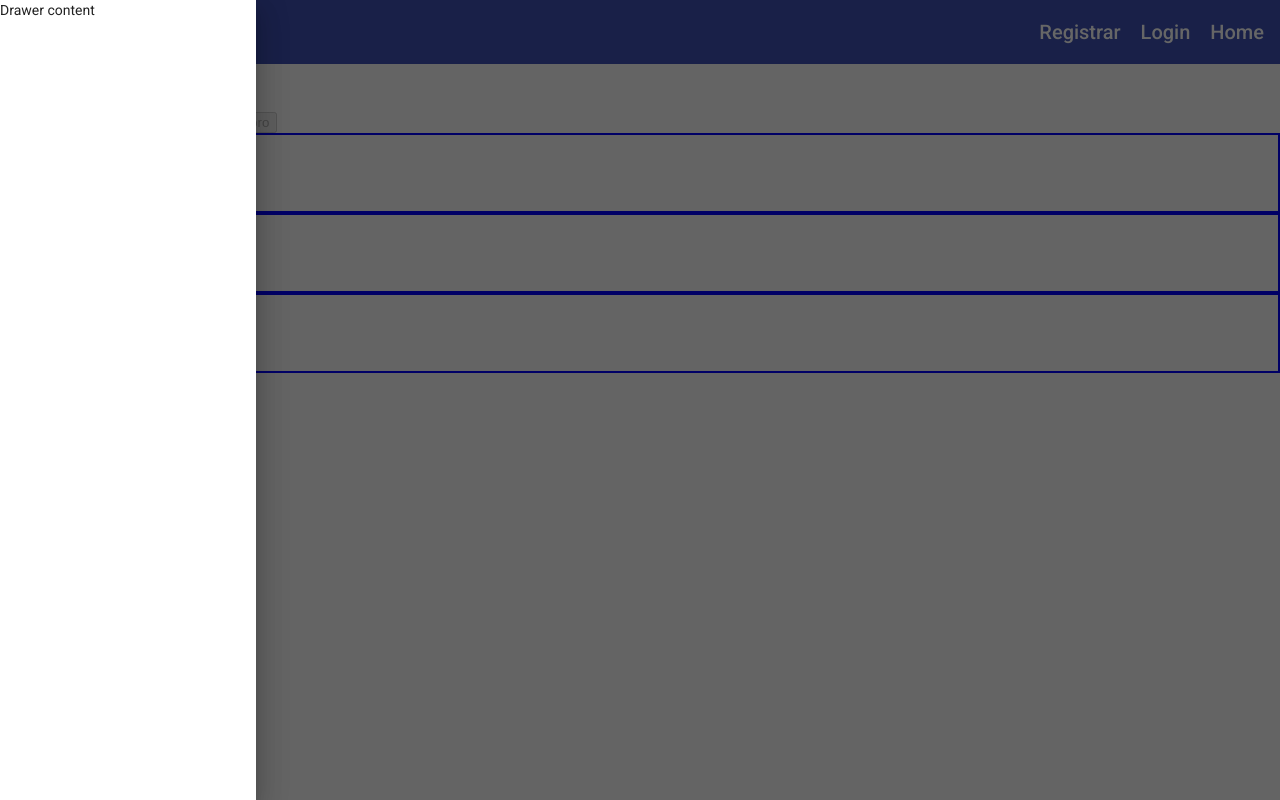
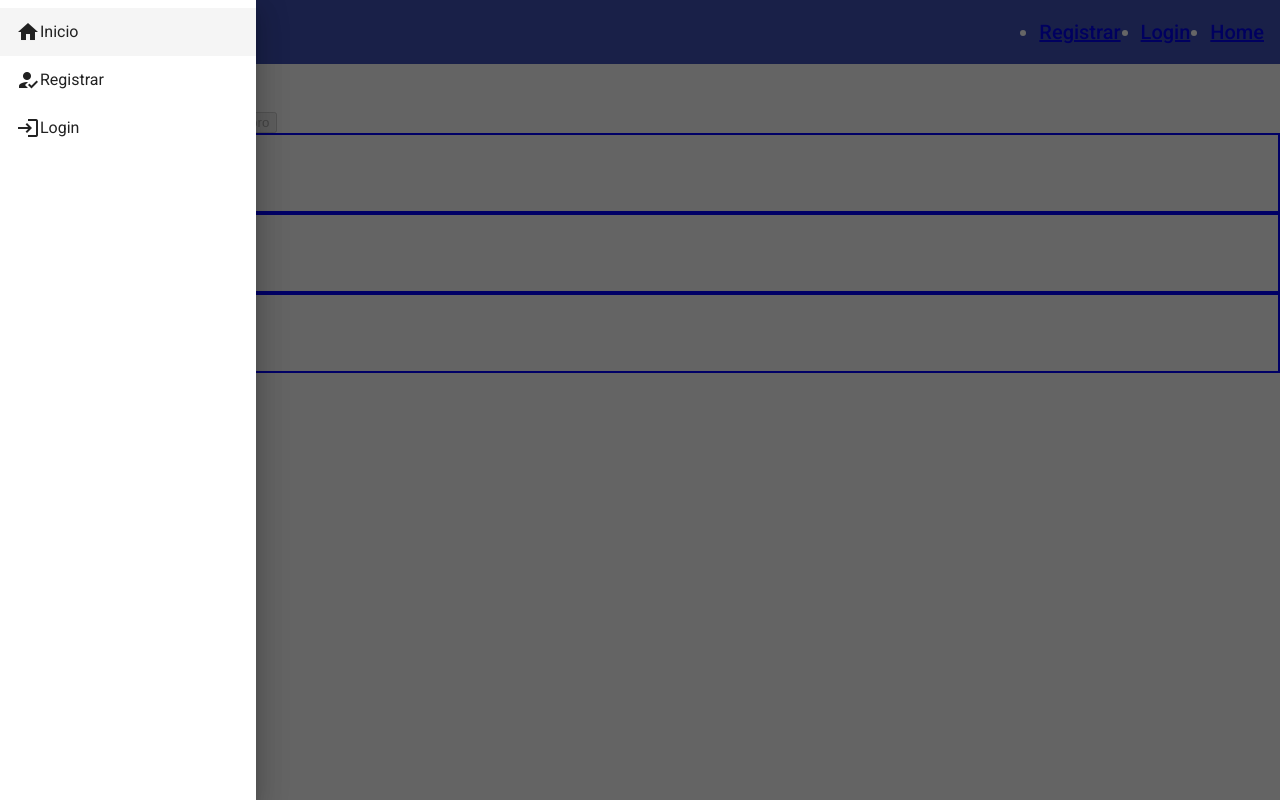
Before and after one commit to aldnoah93/Microservices, an Angular app in the folder ngBookStore/: page /libros in a window 1280 px wide. Both pictures are taken after a click on the button "menu". Built offline with nearby package versions, Linux system fonts and the light colour scheme.

Commit message:
Basic navigation added

```diff
--- a/ngBookStore/src/app/app.component.html
+++ b/ngBookStore/src/app/app.component.html
@@ -1,19 +1,9 @@
 <mat-sidenav-container fxLayout="column" fxFlexFill>
-  <mat-sidenav #menu role="navigation">Drawer content</mat-sidenav>
+  <mat-sidenav #menu role="navigation">
+    <app-menu-lista (menuToggle)="menu.toggle()"></app-menu-lista>
+  </mat-sidenav>
   <mat-sidenav-content>
-    <mat-toolbar color="primary">
-      <button mat-icon-button (click)="menu.toggle()">
-        <mat-icon>menu</mat-icon>
-      </button>
-      <span>Libro Market</span>
-      <section fxFlex fxLayout fxLayoutAlign="flex-end" fxHide.xs>
-        <ul fxLayout="row" fxLayoutGap="1em" class="nav-menu">
-          <li><a routerLink="/registrar">Registrar</a></li>
-          <li><a routerLink="/login">Login</a></li>
-          <li><a routerLink="/">Home</a></li>
-        </ul>
-      </section>
-    </mat-toolbar>
+    <app-barra (menuToggle)="menu.toggle()"></app-barra>
     <main>
       <router-outlet></router-outlet>
     </main>
--- a/ngBookStore/src/app/app.module.ts
+++ b/ngBookStore/src/app/app.module.ts
@@ -15,6 +15,8 @@
 import { MaterialModule } from './material/material.module';
 import { RegistrarComponent } from './seguridad/registrar/registrar.component';
 import { LoginComponent } from './seguridad/login/login.component';
+import { BarraComponent } from './navegacion/barra/barra.component';
+import { MenuListaComponent } from './navegacion/menu-lista/menu-lista.component';
 
 @NgModule({
   declarations: [
@@ -24,7 +26,9 @@
     LibroComponent,
     InicioComponent,
     RegistrarComponent,
-    LoginComponent
+    LoginComponent,
+    BarraComponent,
+    MenuListaComponent
   ],
   imports: [
     BrowserModule,
--- a/ngBookStore/src/app/material/material.module.ts
+++ b/ngBookStore/src/app/material/material.module.ts
@@ -6,7 +6,8 @@
 import { MatInputModule } from '@angular/material/input';
 import { MatFormFieldModule } from '@angular/material/form-field';
 import { MatSidenavModule } from '@angular/material/sidenav';
-import { MatToolbarModule } from '@angular/material/toolbar'
+import { MatToolbarModule } from '@angular/material/toolbar';
+import { MatListModule } from '@angular/material/list';
 
 const importsExports = [
   MatButtonModule,
@@ -15,7 +16,8 @@
   MatInputModule,
   MatFormFieldModule,
   MatSidenavModule,
-  MatToolbarModule
+  MatToolbarModule,
+  MatListModule
 ];
 
 @NgModule({
--- /dev/null
+++ b/ngBookStore/src/app/navegacion/barra/barra.component.html
@@ -0,0 +1,13 @@
+<mat-toolbar color="primary">
+  <button mat-icon-button (click)="onClick()">
+    <mat-icon>menu</mat-icon>
+  </button>
+  <span>Libro Market</span>
+  <section fxFlex fxLayout fxLayoutAlign="flex-end" fxHide.xs>
+    <ul fxLayout="row" fxLayoutGap="1em" class="nav-menu">
+      <li><a routerLink="/registrar">Registrar</a></li>
+      <li><a routerLink="/login">Login</a></li>
+      <li><a routerLink="/">Home</a></li>
+    </ul>
+  </section>
+</mat-toolbar>
--- /dev/null
+++ b/ngBookStore/src/app/navegacion/barra/barra.component.ts
@@ -0,0 +1,18 @@
+import { Component, EventEmitter, OnInit, Output } from '@angular/core';
+
+@Component({
+  selector: 'app-barra',
+  templateUrl: './barra.component.html',
+  styleUrls: ['./barra.component.css']
+})
+export class BarraComponent implements OnInit {
+  @Output() menuToggle = new EventEmitter();
+  constructor() {}
+
+  ngOnInit(): void {}
+
+  onClick(): void {
+    this.menuToggle.emit();
+  }
+
+}
--- /dev/null
+++ b/ngBookStore/src/app/navegacion/menu-lista/menu-lista.component.html
@@ -0,0 +1,11 @@
+<mat-nav-list>
+  <a mat-list-item routerLink="/" (click)="onClick()">
+    <mat-icon>home</mat-icon><span>Inicio</span>
+  </a>
+  <a mat-list-item routerLink="/registrar" (click)="onClick()">
+    <mat-icon>how_to_reg</mat-icon><span>Registrar</span>
+  </a>
+  <a mat-list-item routerLink="/login" (click)="onClick()">
+    <mat-icon>login</mat-icon><span>Login</span>
+  </a>
+</mat-nav-list>
--- /dev/null
+++ b/ngBookStore/src/app/navegacion/menu-lista/menu-lista.component.ts
@@ -0,0 +1,17 @@
+import { Component, EventEmitter, OnInit, Output } from '@angular/core';
+
+@Component({
+  selector: 'app-menu-lista',
+  templateUrl: './menu-lista.component.html',
+  styleUrls: ['./menu-lista.component.css'],
+})
+export class MenuListaComponent implements OnInit {
+  @Output() menuToggle = new EventEmitter();
+  constructor() {}
+
+  ngOnInit(): void {}
+
+  onClick(): void {
+    this.menuToggle.emit();
+  }
+}
```
Also changed, not shown: ngBookStore/src/app/navegacion/barra/barra.component.css (added), ngBookStore/src/app/navegacion/menu-lista/menu-lista.component.css (added), 2 other files (tests, documents, lock files or other folders).
